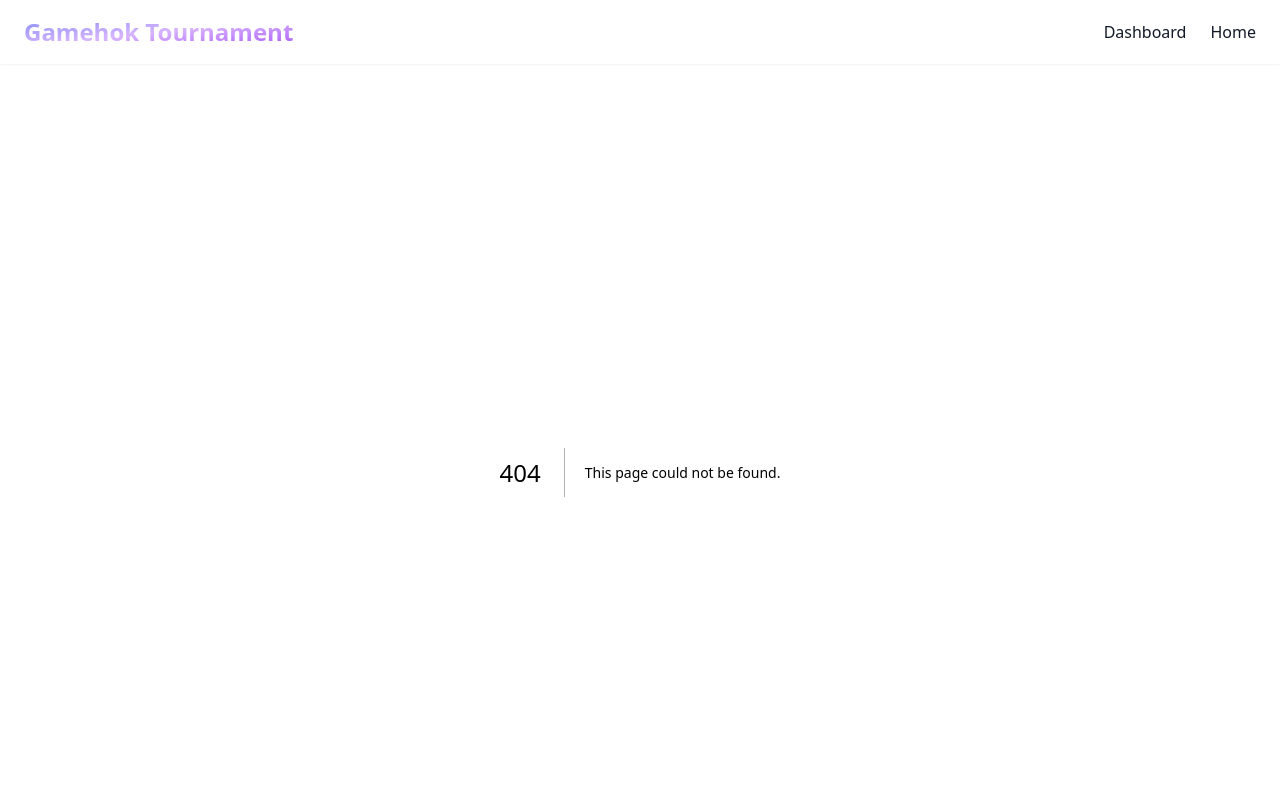
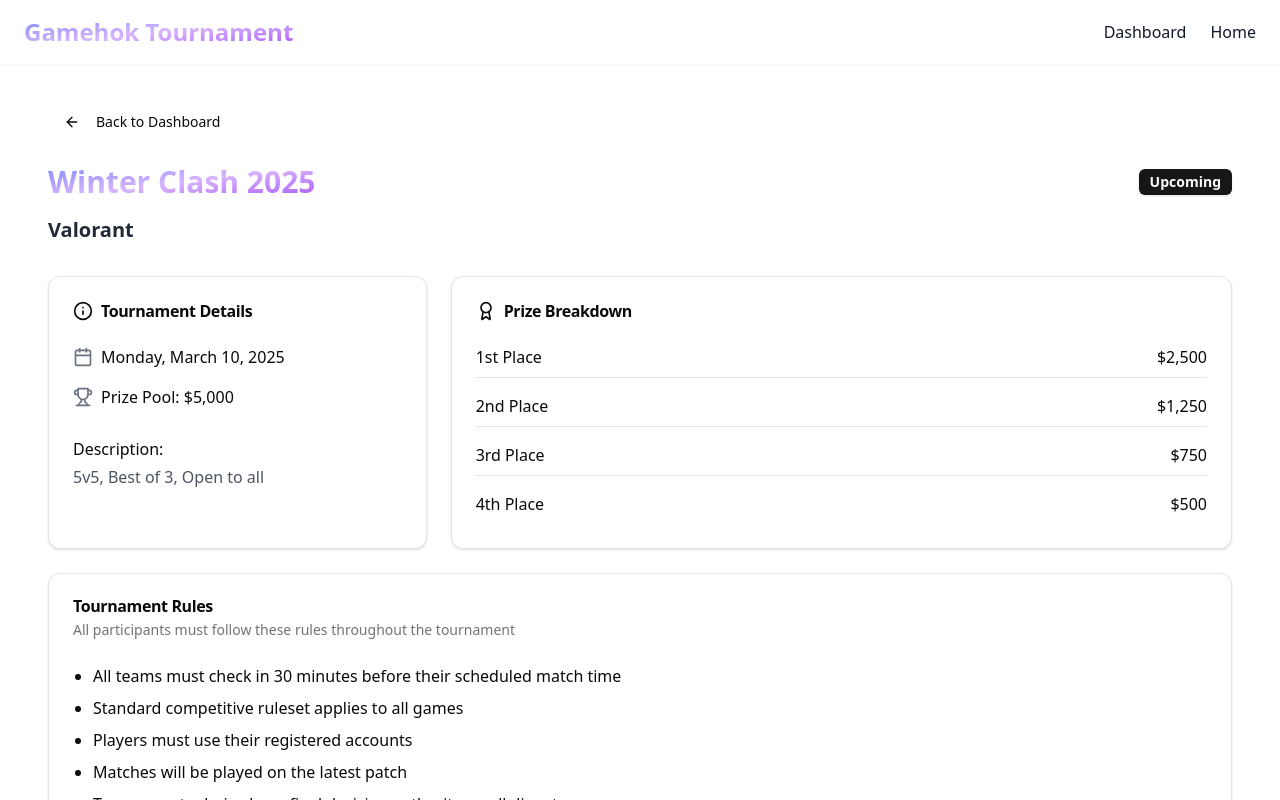
Before and after one commit to mehul-anand/GamehokAssignment, a Next.js app in the folder client/: page /tournaments/1 in a window 1280 px wide. Before the commit this address had no page. Shown: the top 800 px of the page. Built offline with nearby package versions, Linux system fonts and the light colour scheme.

Commit message:
dynamic tournament page on mock data

```diff
--- /dev/null
+++ b/client/app/(main)/tournaments/[tournamentId]/page.tsx
@@ -0,0 +1,201 @@
+"use client";
+
+import React, { useState, useEffect } from "react";
+import { useParams, useRouter } from "next/navigation";
+import { Button } from "@/components/ui/button";
+import { Card, CardContent, CardDescription, CardHeader, CardTitle } from "@/components/ui/card";
+import { Badge } from "@/components/ui/badge";
+import { Skeleton } from "@/components/ui/skeleton";
+import { CalendarIcon, Trophy, ArrowLeft, Info, Award } from "lucide-react";
+import { Tournament } from "@/components/TournamentCard";
+import { mockTournaments } from "@/db/mockDB";
+
+
+const getPrizeBreakdown = (prizePool: number) => {
+    return [
+        { place: "1st Place", amount: prizePool * 0.5 },
+        { place: "2nd Place", amount: prizePool * 0.25 },
+        { place: "3rd Place", amount: prizePool * 0.15 },
+        { place: "4th Place", amount: prizePool * 0.1 },
+    ];
+};
+
+const getTournamentRules = () => {
+    return [
+        "All teams must check in 30 minutes before their scheduled match time",
+        "Standard competitive ruleset applies to all games",
+        "Players must use their registered accounts",
+        "Matches will be played on the latest patch",
+        "Tournament admins have final decision authority on all disputes",
+        "Unsportsmanlike behavior may result in disqualification"
+    ];
+};
+
+export default function TournamentDetails() {
+    const router = useRouter();
+    const { tournamentId } = useParams() as { tournamentId: string };
+    const id = Number(tournamentId)
+
+
+    const [tournament, setTournament] = useState<Tournament | null>(null);
+    const [loading, setLoading] = useState(true);
+    const [error, setError] = useState<string | null>(null);
+
+    useEffect(() => {
+        setLoading(true);
+        const timeout = setTimeout(() => {
+            const singleTournament = mockTournaments.find(tournamentDetails => tournamentDetails.id === id);
+            if (singleTournament) {
+                setTournament(singleTournament);
+            } else {
+                setError("Tournament not found");
+            }
+            setLoading(false);
+        }, 1000);
+
+        return () => clearTimeout(timeout);
+    }, [tournamentId]);
+
+    const handleBack = () => {
+        router.push("/dashboard");
+    };
+
+    if (loading) {
+        return (
+            <div className="container mx-auto py-8 px-4">
+                <Button variant="ghost" className="mb-6" onClick={handleBack}>
+                    <ArrowLeft className="mr-2 h-4 w-4" />
+                    Back to Dashboard
+                </Button>
+                <Skeleton className="h-10 w-2/3 mb-4" />
+                <Skeleton className="h-6 w-1/3 mb-8" />
+                <div className="grid grid-cols-1 md:grid-cols-3 gap-6">
+                    <Skeleton className="h-64" />
+                    <Skeleton className="h-64 md:col-span-2" />
+                </div>
+            </div>
+        );
+    }
+
+    if (error || !tournament) {
+        return (
+            <div className="container mx-auto py-8 px-4">
+                <Button variant="ghost" className="mb-6" onClick={handleBack}>
+                    <ArrowLeft className="mr-2 h-4 w-4" />
+                    Back to Dashboard
+                </Button>
+                <Card>
+                    <CardContent className="pt-6">
+                        <div className="text-center py-8">
+                            <p className="text-red-500">{error || "Tournament not found"}</p>
+                        </div>
+                    </CardContent>
+                </Card>
+            </div>
+        );
+    }
+
+    const formattedDate = new Date(tournament.date).toLocaleDateString('en-US', {
+        weekday: 'long',
+        year: 'numeric',
+        month: 'long',
+        day: 'numeric'
+    });
+
+    const formattedPrizePool = new Intl.NumberFormat('en-US', {
+        style: 'currency',
+        currency: 'USD',
+        minimumFractionDigits: 0
+    }).format(tournament.prizePool);
+
+    const prizeBreakdown = getPrizeBreakdown(tournament.prizePool);
+
+    const rules = getTournamentRules();
+
+    return (
+        <div className="container mx-auto py-8 px-4">
+            <Button variant="ghost" className="mb-6" onClick={handleBack}>
+                <ArrowLeft className="mr-2 h-4 w-4" />
+                Back to Dashboard
+            </Button>
+
+            <div className="mb-8">
+                <div className="flex flex-wrap items-center justify-between gap-4 mb-4">
+                    <h1 className="text-3xl font-bold gradient-text">{tournament.title}</h1>
+                    <Badge variant={tournament.status === "Upcoming" ? "default" : "secondary"} className="text-sm">
+                        {tournament.status}
+                    </Badge>
+                </div>
+                <p className="text-xl text-gray-800 font-bold">{tournament.gameName}</p>
+            </div>
+
+            <div className="grid grid-cols-1 md:grid-cols-3 gap-6 mb-6">
+                <Card>
+                    <CardHeader>
+                        <CardTitle className="flex items-center">
+                            <Info className="mr-2 h-5 w-5" />
+                            Tournament Details
+                        </CardTitle>
+                    </CardHeader>
+                    <CardContent>
+                        <div className="space-y-4">
+                            <div className="flex items-center">
+                                <CalendarIcon className="mr-2 h-5 w-5 text-gray-500" />
+                                <span>{formattedDate}</span>
+                            </div>
+                            <div className="flex items-center">
+                                <Trophy className="mr-2 h-5 w-5 text-gray-500" />
+                                <span>Prize Pool: {formattedPrizePool}</span>
+                            </div>
+                            <div className="pt-3">
+                                <p className="font-medium">Description:</p>
+                                <p className="mt-1 text-gray-600">{tournament.description}</p>
+                            </div>
+                        </div>
+                    </CardContent>
+                </Card>
+
+                <Card className="md:col-span-2">
+                    <CardHeader>
+                        <CardTitle className="flex items-center">
+                            <Award className="mr-2 h-5 w-5" />
+                            Prize Breakdown
+                        </CardTitle>
+                    </CardHeader>
+                    <CardContent>
+                        <div className="grid grid-cols-1 gap-4">
+                            {prizeBreakdown.map((prize, index) => (
+                                <div key={index} className="flex justify-between items-center border-b pb-2 last:border-0">
+                                    <p className="font-medium">{prize.place}</p>
+                                    <p className="text-right">
+                                        {new Intl.NumberFormat('en-US', {
+                                            style: 'currency',
+                                            currency: 'USD',
+                                            minimumFractionDigits: 0
+                                        }).format(prize.amount)}
+                                    </p>
+                                </div>
+                            ))}
+                        </div>
+                    </CardContent>
+                </Card>
+            </div>
+
+            <Card>
+                <CardHeader>
+                    <CardTitle>Tournament Rules</CardTitle>
+                    <CardDescription>
+                        All participants must follow these rules throughout the tournament
+                    </CardDescription>
+                </CardHeader>
+                <CardContent>
+                    <ul className="list-disc pl-5 space-y-2">
+                        {rules.map((rule, index) => (
+                            <li key={index}>{rule}</li>
+                        ))}
+                    </ul>
+                </CardContent>
+            </Card>
+        </div>
+    );
+}
```
